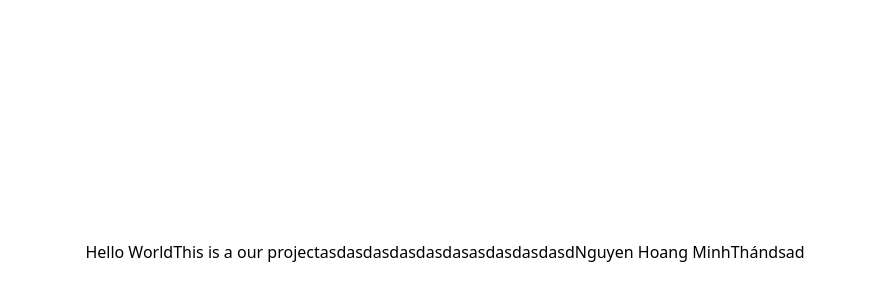
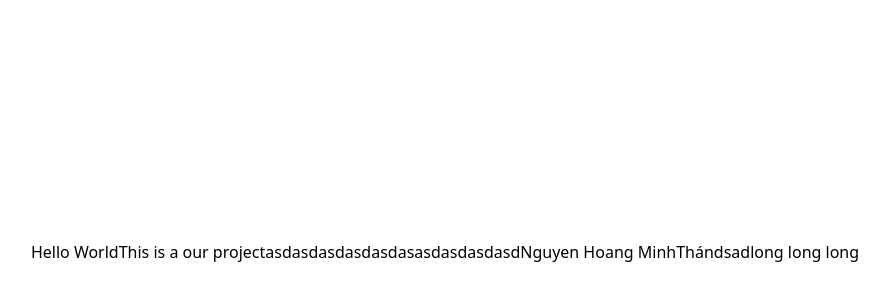
Before and after one commit to long-troi-lo-dat/pet__service_store, a React (Create React App) app in the folder front-end/: page / in a window 1280 px wide. Shown: the part 148-448 px from the top of the page, without its empty margins (195-1084 px from the left). Built offline with nearby package versions, Linux system fonts and the light colour scheme.

Commit message:
baolong-h3-commit

```diff
--- a/front-end/src/App.js
+++ b/front-end/src/App.js
@@ -7,6 +7,7 @@ function App() {
       <h1>asdasdasdasd</h1>
       <h1>Nguyen Hoang Minh</h1>
       <h1> Thándsad</h1>
+      <h3>long long long</h3>
     </div>
   );
 }
```
